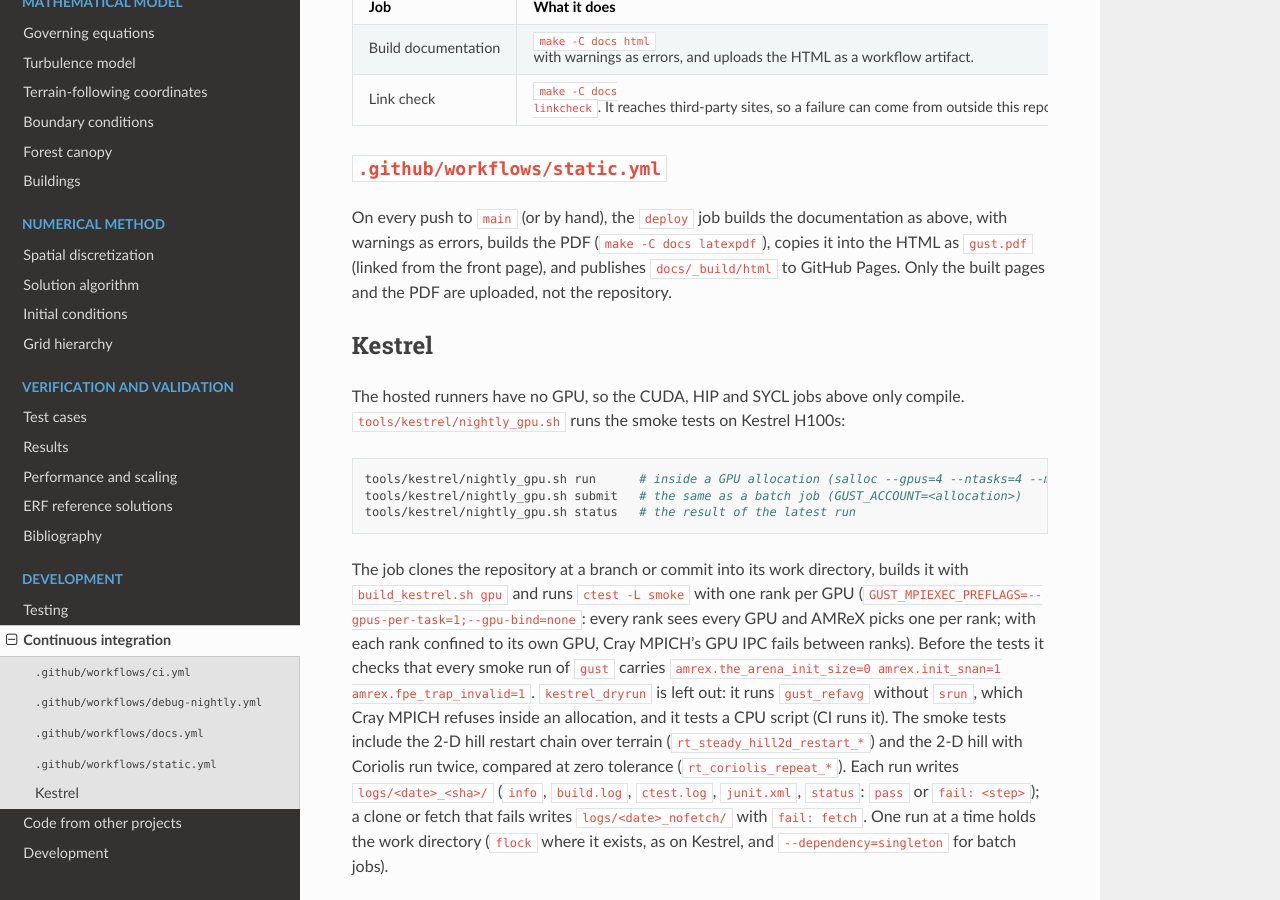
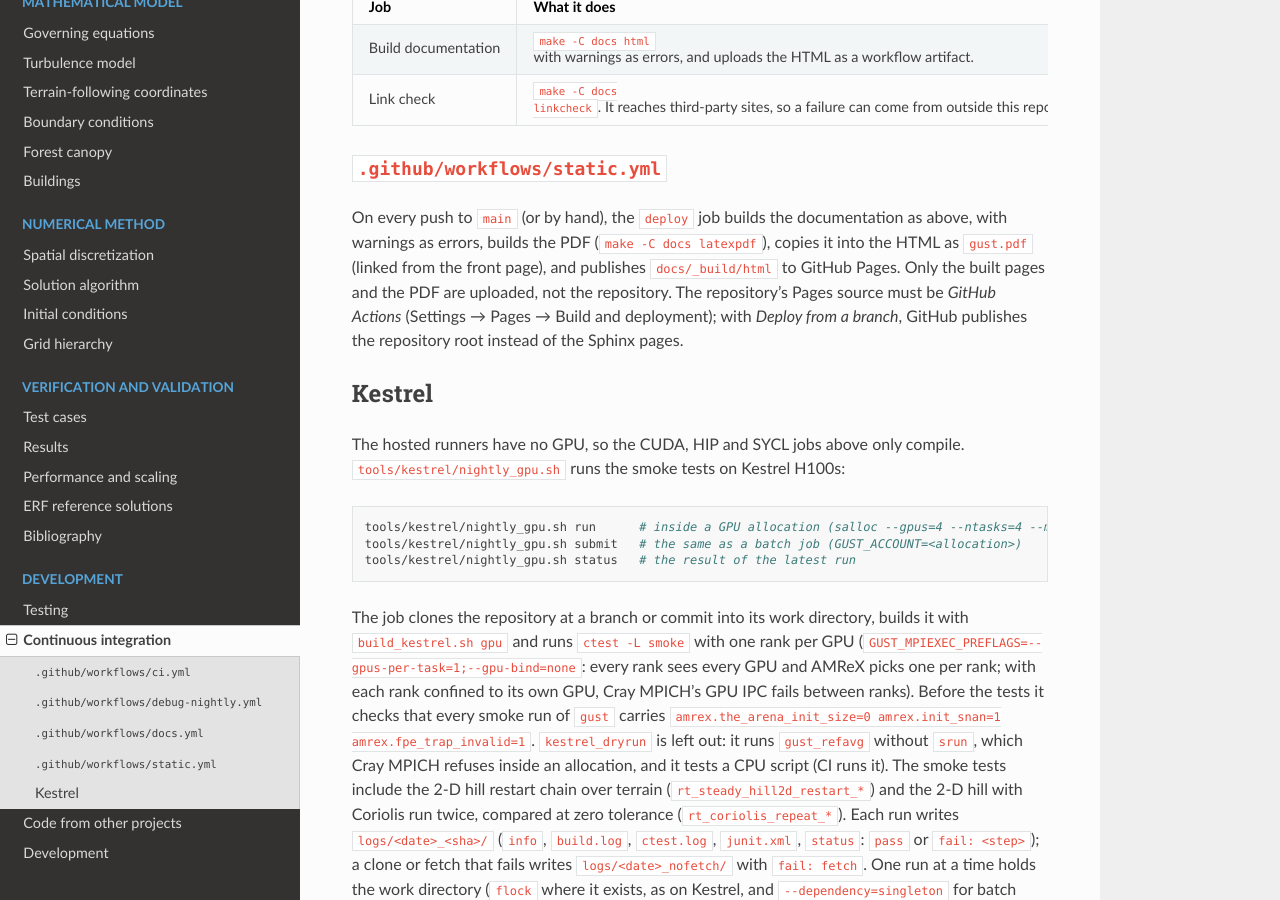
Before and after one commit to erf-model/gust-abl, a Sphinx documentation site: the page built from docs/ci.rst, in a window 1280 px wide and 900 px high, scrolled down 872 px. Built offline with Sphinx 7.4.7 and the Read the Docs theme 3.1.0, drawn with Linux system fonts in a browser that asks for light colours.

Commit message:
Docs: the Pages source the deploy job needs
Co-Authored-By: Claude Opus 5.5 <noreply@anthropic.com>

```diff
--- a/docs/ci.rst
+++ b/docs/ci.rst
@@ -63,6 +63,8 @@ On every push to ``main`` (or by hand), the ``deploy`` job builds the documentat
 errors, builds the PDF (``make -C docs latexpdf``), copies it into the HTML as ``gust.pdf`` (linked from the
 front page), and publishes ``docs/_build/html`` to GitHub Pages. Only the built pages and the PDF are uploaded, not
 the repository.
+The repository's Pages source must be *GitHub Actions* (Settings → Pages → Build and deployment); with
+*Deploy from a branch*, GitHub publishes the repository root instead of the Sphinx pages.
 
 Kestrel
 -------
```
